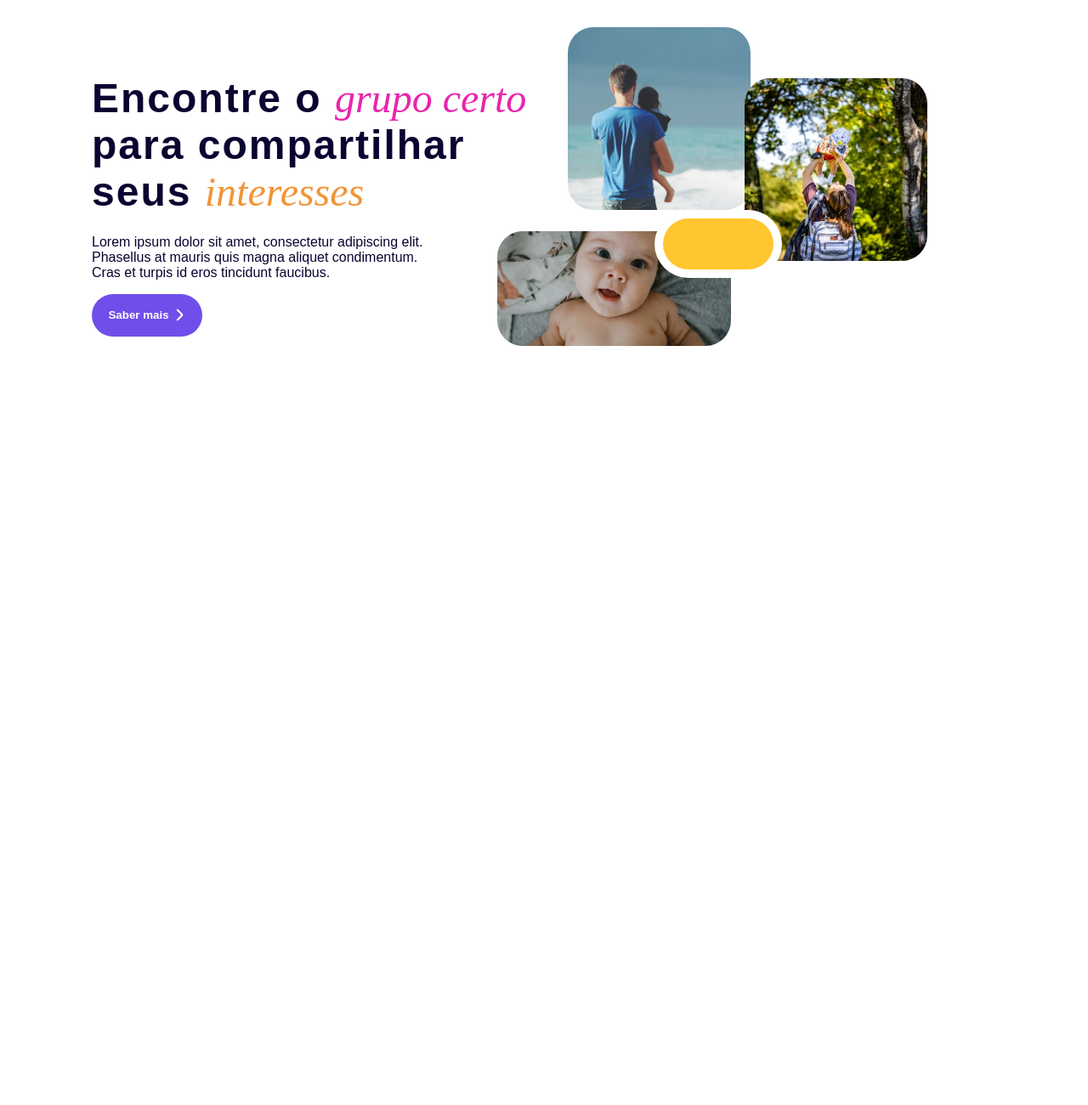
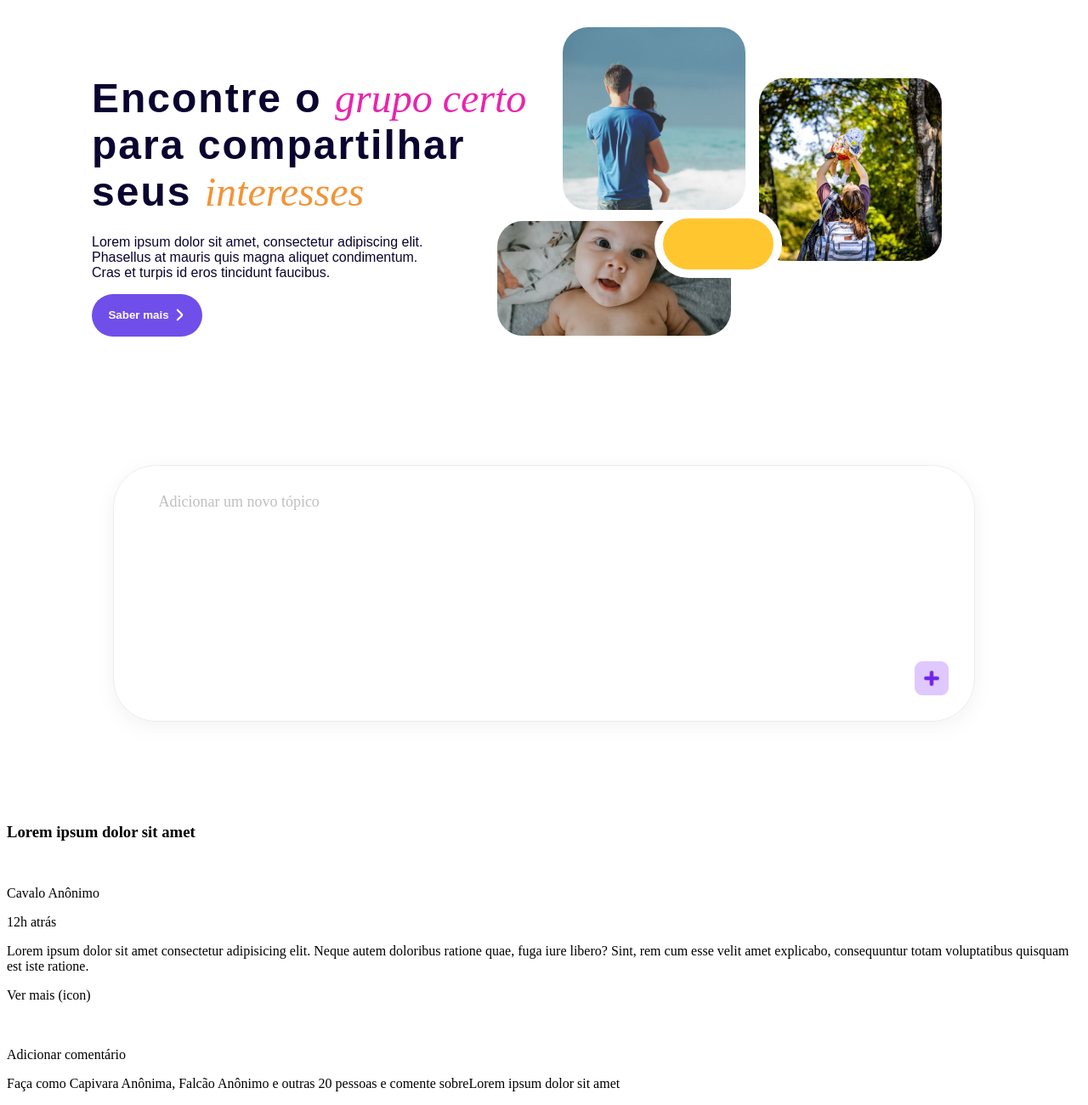
Before and after one commit to PedroH31/Frontend-ProSempre, a website built with Vite: page DesafioProSempre/paginas/forum/forum.html in a window 1280 px wide. Shown: the part 23-1323 px from the top of the page at 85% size. Before the commit the page ends 800 px from the top, so only its background shows below. Built offline with nearby package versions, Linux system fonts and the light colour scheme.

Commit message:
feat: add adicionar topico & inicio de topicos na pag forum & correcao de style

```diff
--- a/DesafioProSempre/css/forum/forum.css
+++ b/DesafioProSempre/css/forum/forum.css
@@ -1,14 +1,15 @@
 .hero{
   display: flex;
   align-items: center;
-  padding-left: 100px;
-  padding-right: 100px;
-  margin-top: 70px;
+
+  padding: 0px 100px 0 100px;
+  margin: 70px 0px 100px 0px;
   height: 400px;
 }
 
 .hero-section1{
   width: 50%;
+
 }
 
 .titulo-hero{
@@ -95,7 +96,7 @@
   position: absolute;
   z-index: 990;
   bottom: 50%;
-  left: 5%;
+  left: 4%;
 }
 
 .img2-container{
@@ -104,7 +105,7 @@
   position: absolute;
   z-index: 990;
   bottom: 35%;
-  right: 18%;
+  right: 15%;
 }
 
 .img3-container{
@@ -112,7 +113,7 @@
   height: 135px;
   position: absolute;
   z-index: 990;
-  bottom: 10%;
+  bottom: 13%;
   right: 60%;
 }
 
@@ -137,3 +138,46 @@
   height: 60px;
   border-radius: 50px;
 }
+
+.centraliza{
+  display: flex;
+  justify-content: center;
+  align-items: center;
+}
+
+.add-novo-topico{
+  border-radius: 50px;
+  border: 1px solid rgba(0,0,0,0.08);
+  box-shadow: 0px 6px 24px 0px rgba(0, 0, 0, 0.05);
+
+  width: 80%;
+  height: 300px;
+  position: relative;
+  margin-bottom: 100px;
+}
+
+.textarea-add-novo-topico{
+  margin: 30px 0 0 50px;
+  border: none;
+  font-size: 18px;
+  width: 85%;
+  height: 80%;
+  resize: none;
+  font-family: 'DM sans';
+  outline: none;
+  overflow: hidden;
+}
+
+.textarea-add-novo-topico::placeholder{
+  color: rgba(191, 191, 191, 1);
+}
+
+.img-add-novo-topico{
+  position: absolute;
+  width: 40px;
+  height: 40px;
+  bottom: 30px;
+  right: 30px;
+  cursor: pointer;
+
+}
--- a/DesafioProSempre/paginas/forum/forum.html
+++ b/DesafioProSempre/paginas/forum/forum.html
@@ -5,36 +5,104 @@
 </head>
     <div id="forum">
 
+        <!--Hero da página-->
         <div class="hero">
+            <!--1° Metade do hero (Texto e botão)-->
             <div class="hero-section1">
+
+                <!--Titulo do hero-->
                 <h1 class="titulo-hero">Encontre o <span class="titulo-hero-span1">grupo certo</span> para compartilhar seus <span class="titulo-hero-span2">interesses</span></h1>
+
+                <!--Conteudo do hero-->
                 <p class="hero-paragraph">Lorem ipsum dolor sit amet, consectetur adipiscing elit. Phasellus at mauris quis magna aliquet condimentum. Cras et turpis id eros tincidunt faucibus.</p>
+
+                <!--Botão do hero-->
                 <button class="hero-btn">Saber mais <svg class="hero-btn-span" viewBox="0 0 10 20" fill="none" xmlns="http://www.w3.org/2000/svg">
                     <path d="M0.412777 18.7777C0.956418 19.3213 1.83792 19.3213 2.38154 18.7777L9.18545 11.9669C10.2719 10.8795 10.2714 9.11738 9.18461 8.0304L2.37653 1.22238C1.8329 0.678722 0.951407 0.678722 0.407752 1.22238C-0.135917 1.76605 -0.135917 2.64749 0.407752 3.19116L6.23469 9.01812C6.77845 9.56174 6.77845 10.4432 6.23469 10.9869L0.412777 16.8089C-0.130892 17.3525 -0.130892 18.2339 0.412777 18.7777Z" fill="white"/>
                     </svg>
                      </button>
             </div>
+
+            <!--2° Metade do hero (imagens)-->
             <div class="hero-section2">
+
+                <!--Div pai para organizar a posição das imagens e do retângulo-->
                 <div class="lateral-imgs">
+
                     <div class="img1-container">
                         <img class="img" src="../../img/forum/hero-img-1.png" alt="pai com filho no colo, olhando pro mar"/>
 
                     </div>
+
                     <div class="img2-container">
                         <img class="img" src="../../img/forum/hero-img-2.png" alt="mãe levantando filho para cima"/>
+                    </div>
 
-                    </div>
                     <div class="img3-container">
                         <img class="img" src="../../img/forum/hero-img-3.png" alt="bebê feliz olhando para camera"/>
-
                     </div>
 
                     <div class="container-rectangle">
                         <div class="rectangle"></div>
+                    </div>
 
+                </div>
+
+            </div>
+
+
+        </div>
+
+        <!--Div para centralizar o campo de adicionar tópicos-->
+        <div class="centraliza">
+
+            <!--Campo de adicionar tópicos-->
+            <div class="add-novo-topico">
+                <!--Campo para digitar-->
+                <textarea class="textarea-add-novo-topico" placeholder="Adicionar um novo tópico" id=""></textarea>
+
+                <!--Imagem do botão adicionar-->
+                <img class="img-add-novo-topico" src="../../img/icones/add-botao.png" alt="botao-adicionar">
+
+            </div>
+        </div>
+
+        <!--Lista de tópicos-->
+        <div class="topicos">
+
+            <div class="item-topico">
+                <h3>Lorem ipsum dolor sit amet</h3>
+
+                <div class="perfil-item-topico">
+                    <img src="" alt="">
+                    <div class="texto-perfil-item-topico">
+                        <p>Cavalo Anônimo</p>
+                        <p>12h atrás</p>
                     </div>
                 </div>
+
+                <div class="conteudo-item-topico">
+                    <p>Lorem ipsum dolor sit amet consectetur adipisicing elit. Neque autem doloribus ratione quae, fuga iure libero? Sint, rem cum esse velit amet explicabo, consequuntur totam voluptatibus quisquam est iste ratione.</p>
+                    <span>Ver mais (icon)</span>
+                </div>
+
+                <div class="footer-item-topico">
+                    <img src="" alt="" class="salvar-icon-item-topico">
+                    <div class="add-comentario-item-topico">
+                        <img src="" alt="">
+                        <p>Adicionar comentário</p>
+                    </div>
+
+                    <div class="footer-faca-como">
+                        <p>Faça como Capivara Anônima, Falcão Anônimo e outras 20 pessoas e comente sobre<span>Lorem ipsum dolor sit amet</span></p>
+                    </div>
+
+                </div>
+
+
+
             </div>
+
         </div>
 
     </div>
```
Also changed, not shown: DesafioProSempre/img/icones/add-botao.png (added), DesafioProSempre/img/icones/cavalo-icon.png (added), DesafioProSempre/img/icones/comentario-icon.png (added), DesafioProSempre/img/icones/salvar-icon.png (added).
